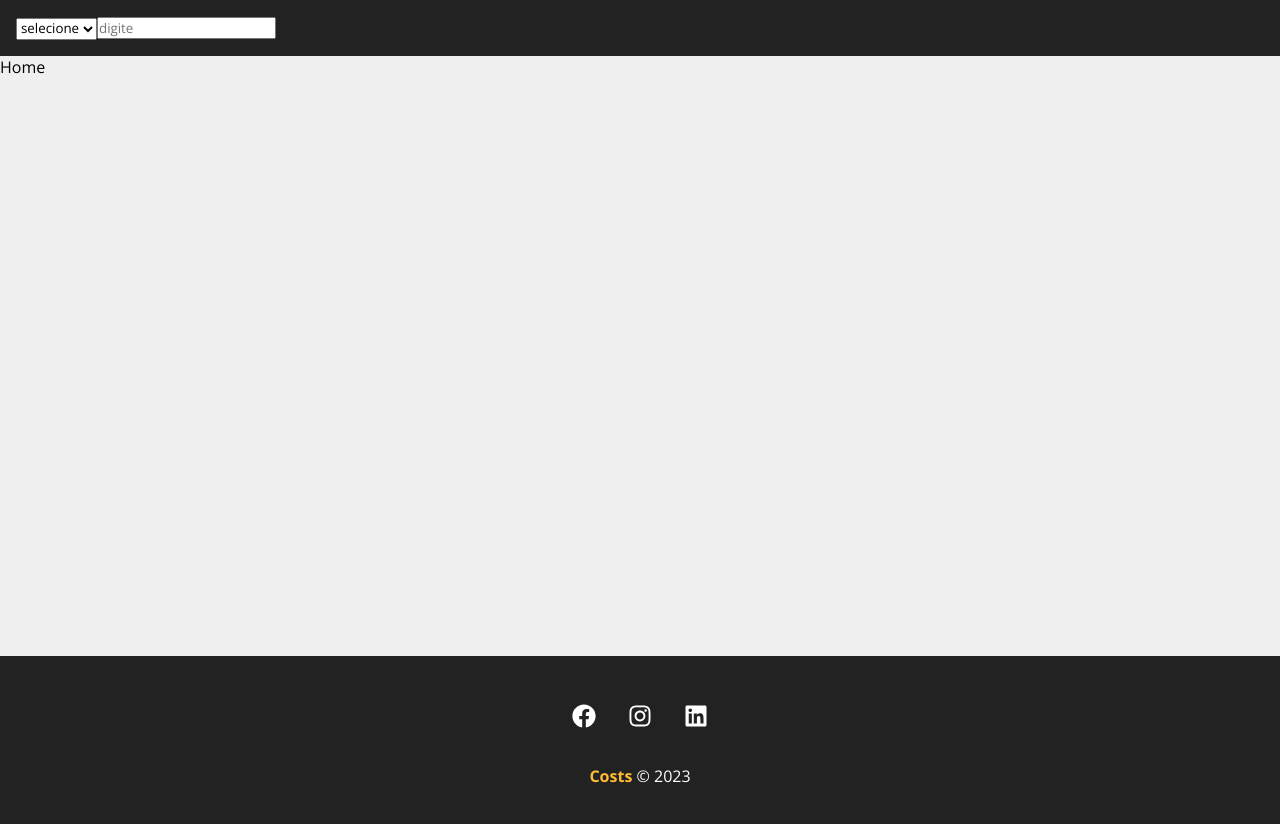
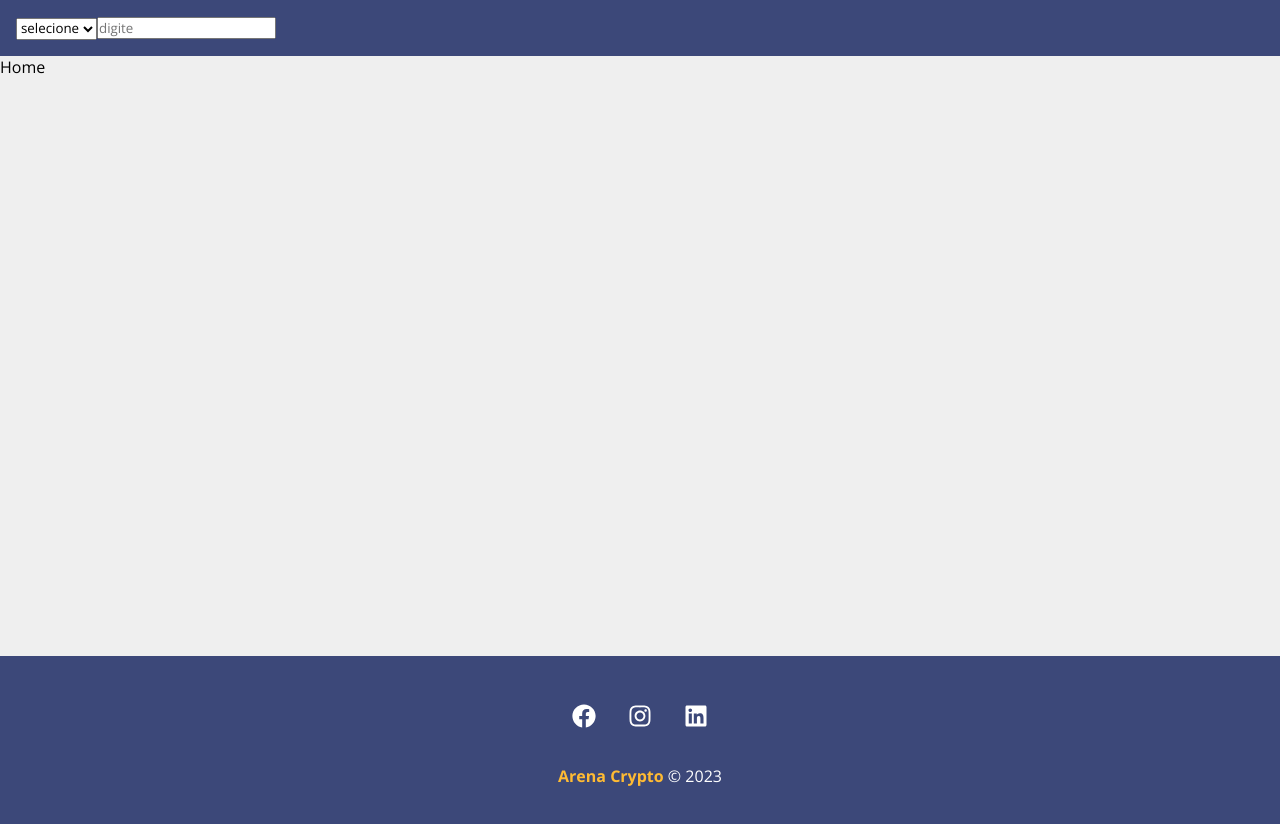
Before and after one commit to devlucasjac/ArenaCryptoFront, a React (Create React App) app: page / in a window 1280 px wide. Shown: the top 824 px of the page. Built offline with nearby package versions, Linux system fonts and the light colour scheme.

Commit message:
alterando paletas de cores

```diff
--- a/src/components/layout/Footer.js
+++ b/src/components/layout/Footer.js
@@ -16,7 +16,7 @@ function Footer() {
         </li>
       </ul>
       <p className={style.copy_rigth}>
-        <span>Costs</span> &copy; 2023
+        <span>Arena Crypto</span> &copy; 2023
       </p>
     </footer>
   );
--- a/src/components/layout/Footer.module.css
+++ b/src/components/layout/Footer.module.css
@@ -1,5 +1,5 @@
 .footer {
-  background-color: #222;
+  background-color: #3c4879;
   color: #fff;
   text-align: center;
   padding: 3em;
--- a/src/components/layout/NavBar.module.css
+++ b/src/components/layout/NavBar.module.css
@@ -1,6 +1,6 @@
 .navbar {
   display: flex;
   justify-content: space-between;
-  background-color: #222;
+  background-color: #3c4879;
   padding: 1em;
 }
```
